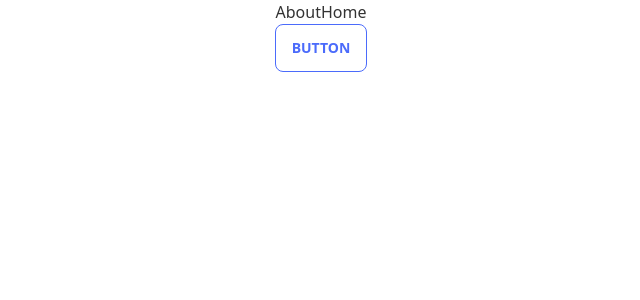
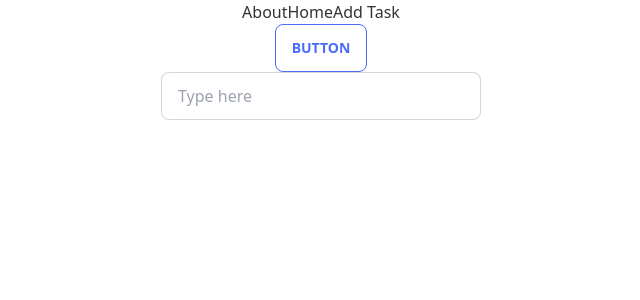
Before and after one commit to zilani131/todo-client-site, a React (Create React App) app: page /addtask in a window 1280 px wide. Before the commit this address had no page. Shown: the top 300 px of the page, without its empty margins (319-959 px from the left). Built offline with nearby package versions, Linux system fonts and the light colour scheme.

Commit message:
Enter key functionality added

```diff
--- a/src/App.js
+++ b/src/App.js
@@ -4,6 +4,7 @@ import { Routes, Route} from "react-router-dom";
 import Home from './Pages/Home';
 import About from './Pages/About';
 import Navbar from './Shared/Navbar';
+import AddTask from './Pages/AddTask';
 function App() {
   return (
     <div className="App">
@@ -12,6 +13,7 @@ function App() {
 <Routes>
         <Route path="/home" element={<Home></Home>} />
         <Route path="/about" element={<About></About>} />
+        <Route path="/addtask" element={<AddTask></AddTask>} />
       </Routes>
     </div>
   );
--- /dev/null
+++ b/src/Pages/AddTask.js
@@ -0,0 +1,37 @@
+import React from 'react';
+
+const AddTask = () => {
+    const Task=(e)=>{
+
+       if(e.key==="Enter"){
+        e.preventDefault();
+        console.log(e.target?.task?.value,"validate")
+        const task=e.target?.task?.value;
+        const data={task}
+
+fetch('http://localhost:5000/task', {
+    method: 'POST', // or 'PUT'
+    headers: {
+      'Content-Type': 'application/json',
+    },
+    body: JSON.stringify(data),
+  })
+  .then(res => res.json())
+  .then(data => {
+    console.log('Success:', data);
+
+  })
+  console.log(e.target.reset());
+       }
+
+    }
+    return (
+        <div>
+           <form >
+           <input onKeyDown={Task} type="text" placeholder="Type here" name='task' class="input input-bordered w-full max-w-xs" />
+           </form>
+        </div>
+    );
+};
+
+export default AddTask;
--- a/src/Shared/Navbar.js
+++ b/src/Shared/Navbar.js
@@ -5,6 +5,7 @@ const Navbar = () => {
         <div>
             <Link to="/about">About</Link>
             <Link to="/home">Home</Link>
+            <Link to="/addtask">Add Task</Link>
         </div>
     );
 };
```
